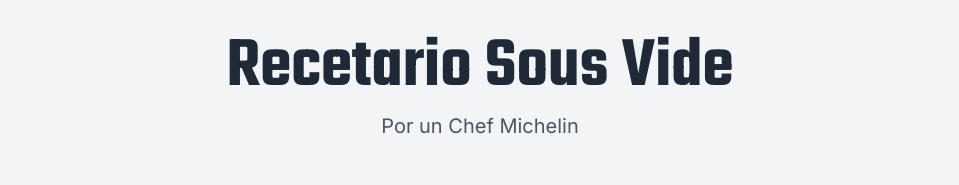
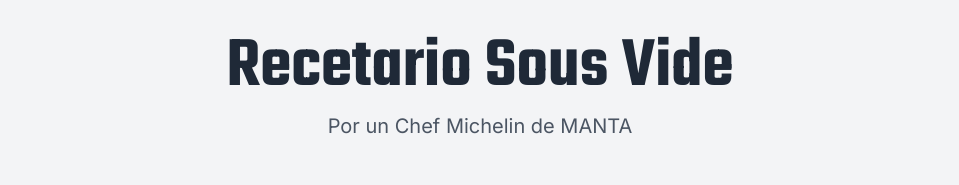
Before and after one commit to eluquetos/sous_vide, a plain HTML site: page index.html in a window 1280 px wide. Shown: the top 185 px of the page, without its empty margins (160-1119 px from the left). Drawn offline with nearby package versions, Linux system fonts and the light colour scheme.

Commit message:
Update index.html

```diff
--- a/index.html
+++ b/index.html
@@ -91,7 +91,7 @@
         <div class="max-w-4xl mx-auto">
             <header class="text-center mb-12">
                 <h1 class="text-6xl md:text-7xl title-font text-gray-800">Recetario Sous Vide</h1>
-                <p class="text-xl text-gray-600 mt-2">Por un Chef Michelin</p>
+                <p class="text-xl text-gray-600 mt-2">Por un Chef Michelin de MANTA</p>
             </header>
             <main id="recipe-menu-container" class="grid grid-cols-1 md:grid-cols-2 lg:grid-cols-3 gap-6">
                 <!-- Las tarjetas de recetas se insertarán aquí -->
```
